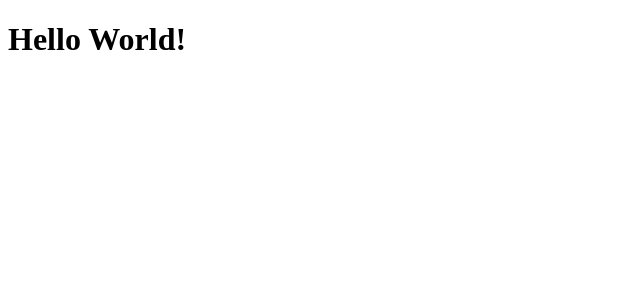
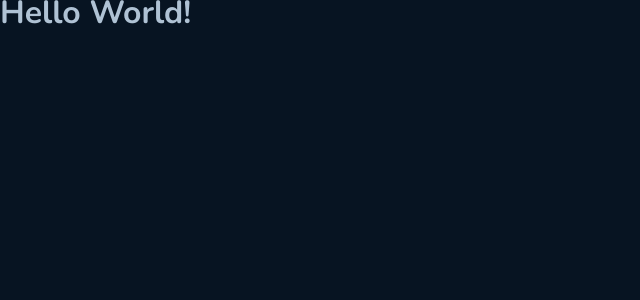
Before and after one commit to WD-GabrielKenji/Ignite-Github-Blog, a React (Vite) app: page / in a window 1280 px wide. Shown: the top 300 px of the page, without its empty margins (0-640 px from the left). Built offline with nearby package versions, Linux system fonts and the light colour scheme.

Commit message:
:lipstick: feat: Estilos globais e fontes

```diff
--- a/index.html
+++ b/index.html
@@ -2,8 +2,10 @@
 <html lang="en">
   <head>
     <meta charset="UTF-8" />
-
+    <link rel="preconnect" href="https://fonts.googleapis.com" />
+    <link rel="preconnect" href="https://fonts.gstatic.com" crossorigin />
     <meta name="viewport" content="width=device-width, initial-scale=1.0" />
+    <link href="https://fonts.googleapis.com/css2?family=Nunito:wght@400;700&display=swap" rel="stylesheet" />
 
     <title>Github Blog App</title>
   </head>
--- a/package.json
+++ b/package.json
@@ -11,12 +11,14 @@
   },
   "dependencies": {
     "react": "^18.2.0",
-    "react-dom": "^18.2.0"
+    "react-dom": "^18.2.0",
+    "styled-components": "^5.3.9"
   },
   "devDependencies": {
     "@rocketseat/eslint-config": "^1.2.0",
     "@types/react": "^18.0.28",
     "@types/react-dom": "^18.0.11",
+    "@types/styled-components": "^5.1.26",
     "@vitejs/plugin-react": "^3.1.0",
     "eslint": "^8.36.0",
     "typescript": "^4.9.3",
--- a/src/App.tsx
+++ b/src/App.tsx
@@ -1,3 +1,13 @@
+import { ThemeProvider } from 'styled-components'
+import { defaultTheme } from './styles/theme/defaultTheme'
+import { GlobalStyles } from './styles/global'
+
 export function App() {
-  return <h1>Hello World!</h1>
+  return (
+    <ThemeProvider theme={defaultTheme}>
+      <GlobalStyles />
+
+      <h1>Hello World!</h1>
+    </ThemeProvider>
+  )
 }
--- /dev/null
+++ b/src/styles/global.ts
@@ -0,0 +1,39 @@
+import { createGlobalStyle } from 'styled-components'
+
+export const GlobalStyles = createGlobalStyle`
+  * {
+    margin: 0;
+    padding: 0;
+    box-sizing: border-box;
+    ::-webkit-scrollbar {
+      width: 0.45rem;
+    }
+    ::-webkit-scrollbar-track {
+      background: ${({ theme }) => theme.colors['base-border']}
+    }
+    ::-webkit-scrollbar-thumb {
+      border-radius: 999px;
+      background: ${({ theme }) => theme.colors['brand-blue']};
+    }
+  }
+  body {
+    background: ${({ theme }) => theme.colors['base-background']};
+    color: ${({ theme }) => theme.colors['base-text']};
+    -webkit-font-smoothing: antialiased;
+  }
+  body, input, textarea, button {
+    font: 400 ${({ theme }) =>
+      theme.textSizes['text-text-m']} 'Nunito', sans-serif;
+      line-height: 160%;
+  }
+  ul {
+    list-style: none;
+  }
+  a {
+    color: inherit;
+    text-decoration: none;
+  }
+  button {
+    cursor: pointer;
+  }
+`
--- /dev/null
+++ b/src/styles/theme/defaultTheme.ts
@@ -0,0 +1,23 @@
+export const defaultTheme = {
+  colors: {
+    'base-input': '#040F1A',
+    'base-background': '#071422',
+    'base-profile': '#0B1B2B',
+    'base-post': '#112131',
+    'base-border': '#1C2F41',
+    'base-label': '#3A536B',
+    'base-span': '#7B96B2',
+    'base-text': '#AFC2D4',
+    'base-subtitle': '#C4D4E3',
+    'base-title': '#E7EDF4',
+    'brand-blue': '#3294F8',
+  },
+  textSizes: {
+    'title-title-l': '1.5rem',
+    'title-title-m': '1.25rem',
+    'title-title-s': '1.125rem',
+    'text-text-m': '1rem',
+    'text-text-s': '0.875rem',
+    'components-link': '0.75rem',
+  },
+} as const
```
Also changed, not shown: src/@types/styled.d.ts (added, +8 -0 lines), 1 other file (tests, documents, lock files or other folders).
